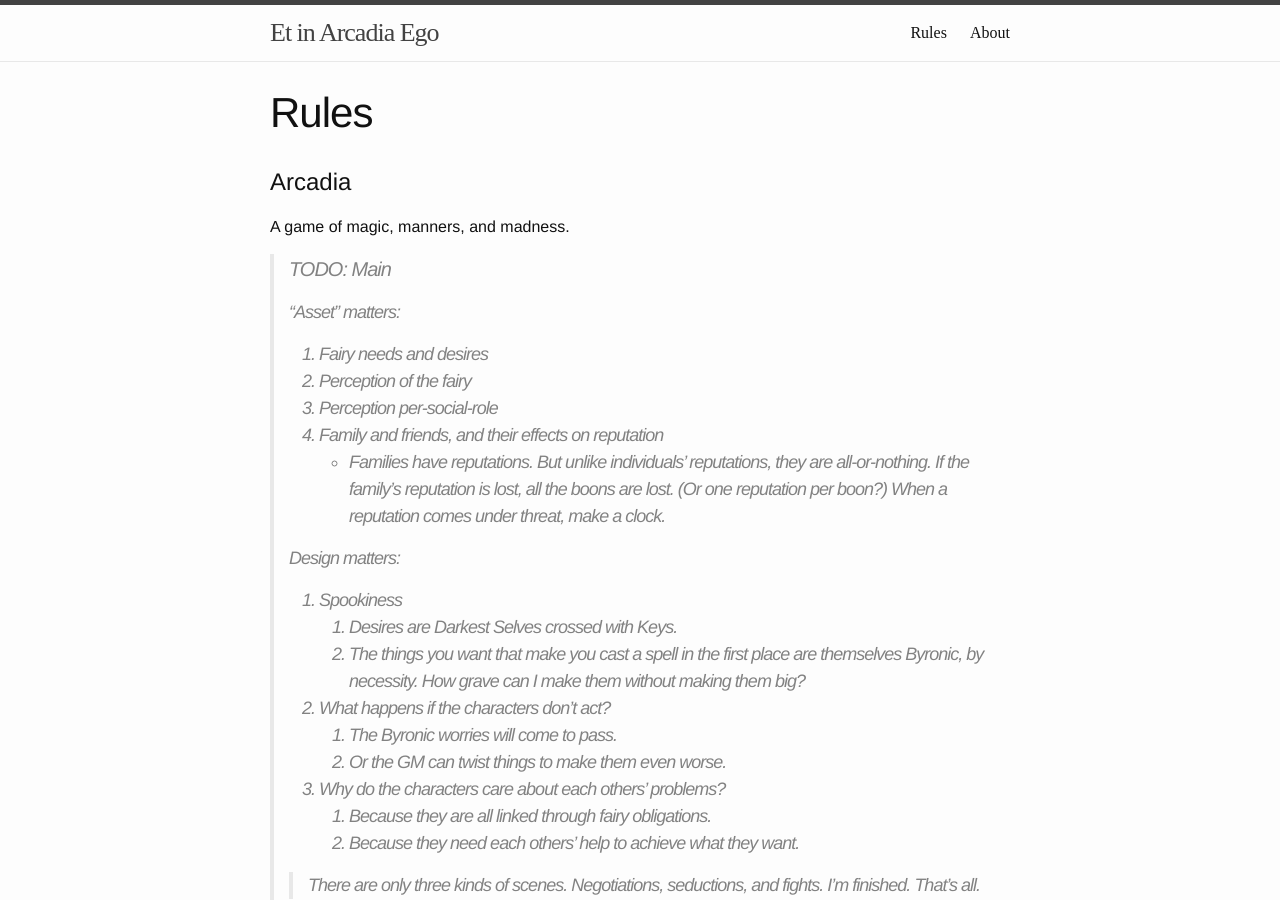
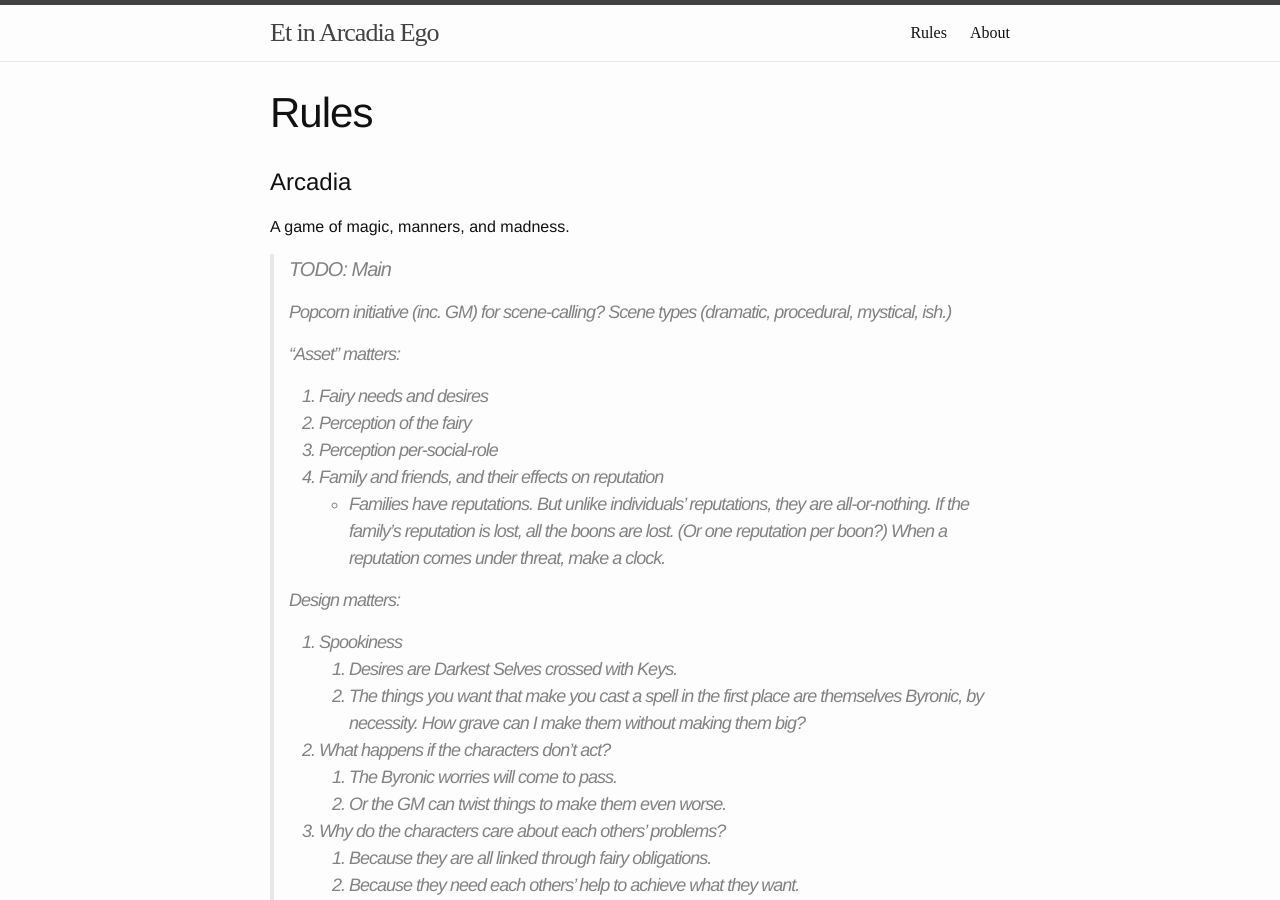
Before and after one commit to wlonk/arcadia, a Jekyll site: the page built from rules/index.md, in a window 1280 px wide and 900 px high. Built offline with Jekyll 4.4.1, drawn with Linux system fonts in a browser that asks for light colours; some web fonts are replaced.

Commit message:
Note on scene-calling intiative.

```diff
--- a/rules/index.md
+++ b/rules/index.md
@@ -9,6 +9,9 @@ A game of magic, manners, and madness.
 
 > #### TODO: Main
 > {: .no_toc}
+>
+> Popcorn initiative (inc. GM) for scene-calling? Scene types (dramatic,
+> procedural, mystical, ish.)
 >
 >  "Asset" matters:
 >
```
